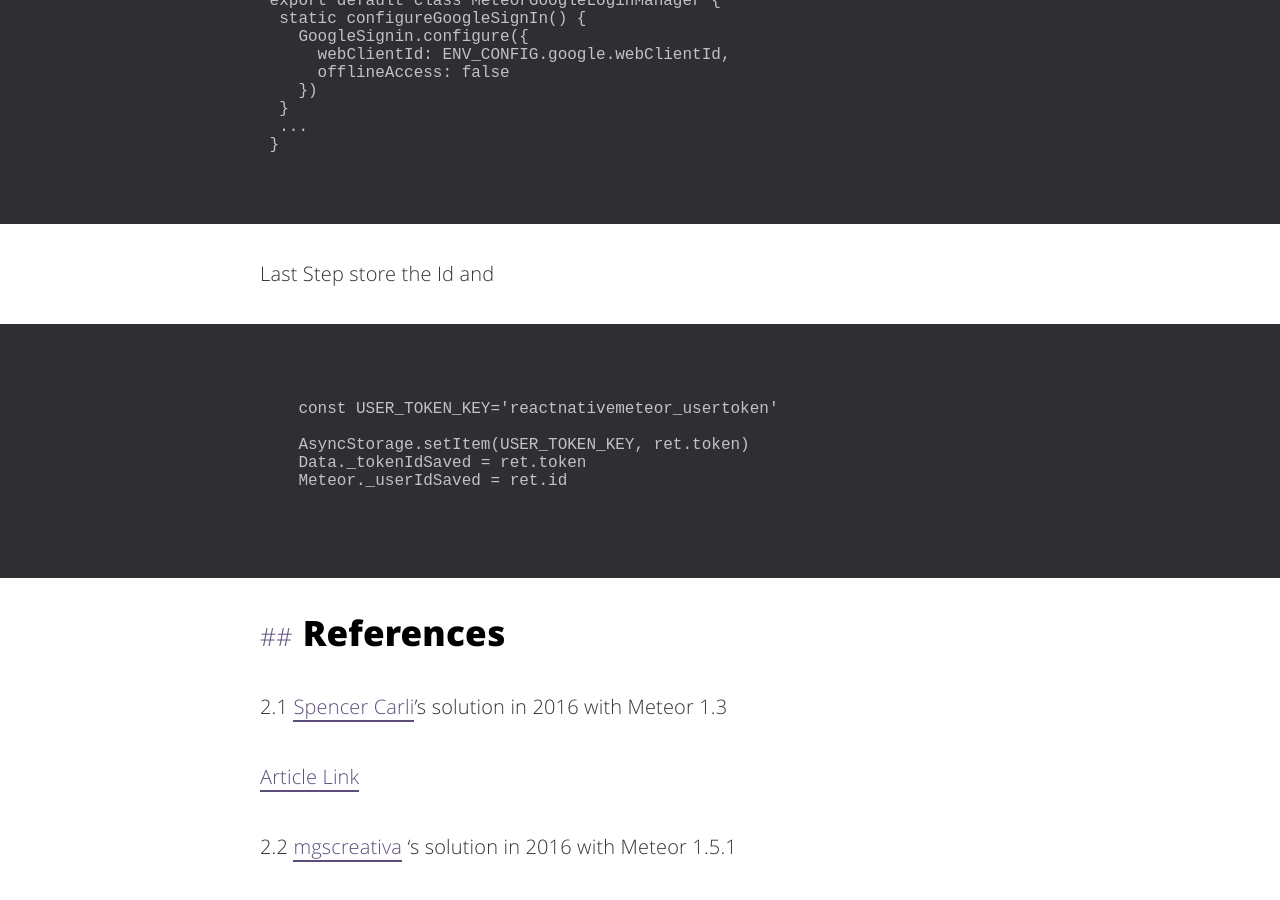
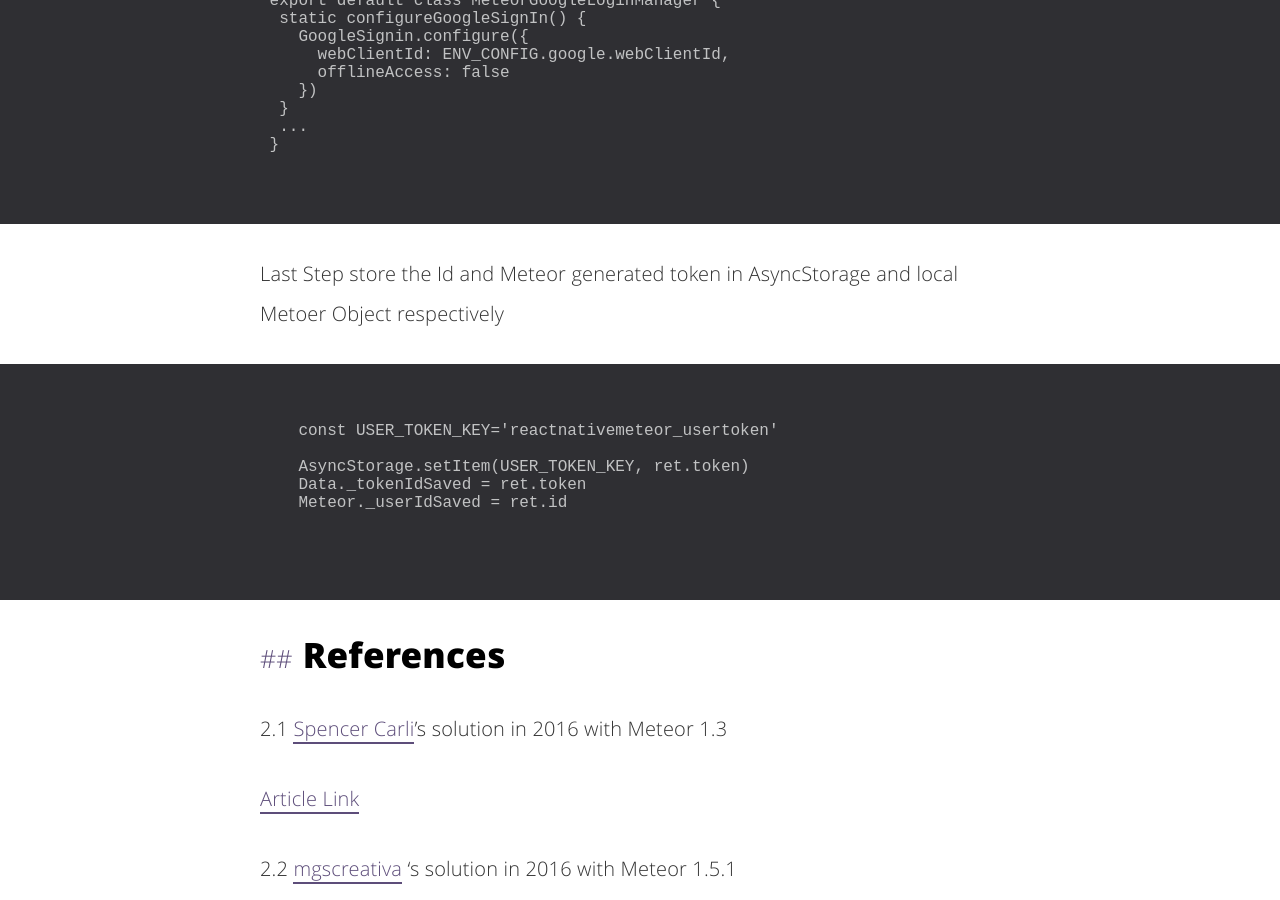
Before and after one commit to zywkloo/zywkloo.github.io, a Jekyll site: the page built from _posts/2019-09-05-React-Native-Meteor-SocialLogin.md, in a window 1280 px wide and 900 px high, scrolled down 3528 px. Built offline with Jekyll 4.4.1, drawn with Linux system fonts in a browser that asks for light colours; comment, search, counter and statistics services are not loaded.

Commit message:
Update 2019-09-05-React-Native-Meteor-SocialLogin.md

````diff
--- a/_posts/2019-09-05-React-Native-Meteor-SocialLogin.md
+++ b/_posts/2019-09-05-React-Native-Meteor-SocialLogin.md
@@ -47,7 +47,6 @@ Github project: https://github.com/spencercarli/react-native-meteor-accounts
 2.2 Google login back end
 
 Github project: https://github.com/spencercarli/meteor-accounts-google-oauth.
-
 
 2.3 Use Accounts methods to stamp and upsert services
 
@@ -99,10 +98,9 @@ After FB/Google Auth succeeded, I dismantled the Meteor.Accounts packages source
  }
  ```
 
-Last Step store the Id and
+Last Step store the Id and Meteor generated token in AsyncStorage and local Metoer Object respectively
 
   ```
-
 
     const USER_TOKEN_KEY='reactnativemeteor_usertoken'
 
````
